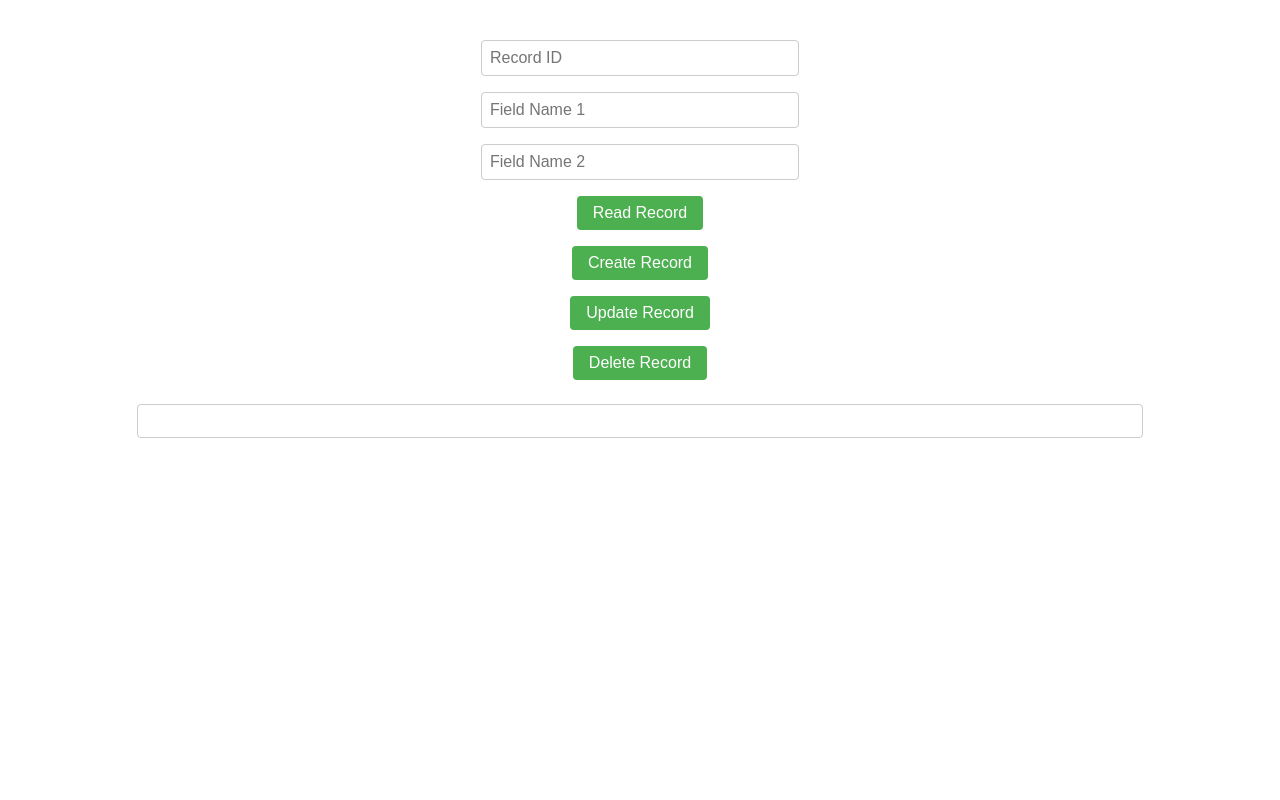
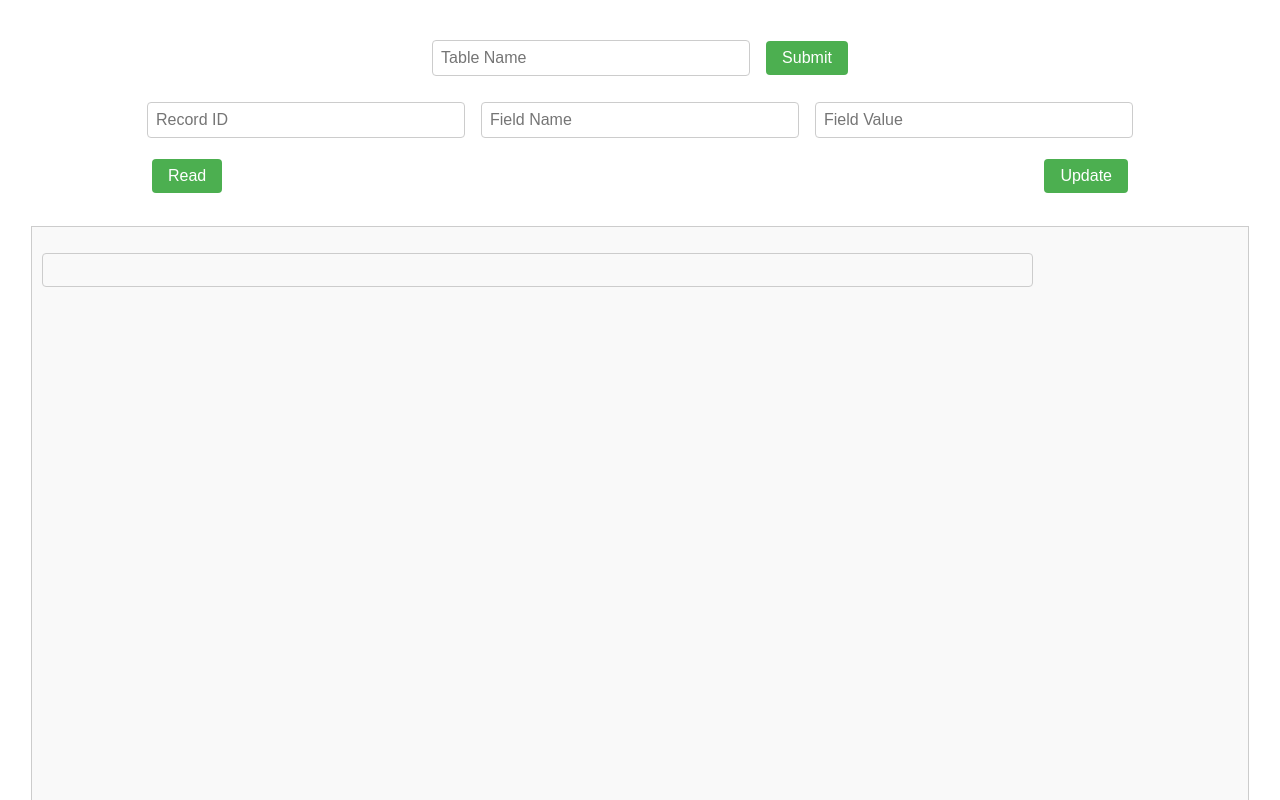
Before and after one commit to SunGodRamen/filemaker-poc, a React (Create React App) app: page / in a window 1280 px wide. Shown: the top 800 px of the page. Built offline with nearby package versions, Linux system fonts and the light colour scheme.

Commit message:
componentization and table list

```diff
--- a/package.json
+++ b/package.json
@@ -7,6 +7,7 @@
     "@testing-library/react": "^13.4.0",
     "@testing-library/user-event": "^13.5.0",
     "axios": "^1.4.0",
+    "prop-types": "^15.8.1",
     "react": "^18.2.0",
     "react-dom": "^18.2.0",
     "react-scripts": "5.0.1",
--- a/src/components/FileMakerClient.css
+++ b/src/components/FileMakerClient.css
@@ -1,3 +1,4 @@
+/* FileMakerClient.css */
 .filemaker-container {
   display: flex;
   flex-direction: column;
--- a/src/components/FileMakerClient.jsx
+++ b/src/components/FileMakerClient.jsx
@@ -1,106 +1,31 @@
 // FileMakerClient.jsx
 import React, { useState } from 'react';
-import axios from 'axios';
+import TableSearch from './TableSearch/TableSearch';
+import RecordQuery from './RecordQuery/RecordQuery';
+import ListSection from './ListSection/ListSection';
 import './FileMakerClient.css';
 
 function FileMakerClient() {
   const [data, setData] = useState(null);
-  const [recordId, setRecordId] = useState('');
-  const [fieldData, setFieldData] = useState({ fieldName1: '', fieldName2: '' });
-
-  const headers = {
-    'Content-Type': 'application/json',
-    'Authorization': 'Bearer YOUR_ACCESS_TOKEN',
-  };
-
-  const fetchRecord = async () => {
-    try {
-      const response = await axios.get(
-        `https://YOUR_FILEMAKER_SERVER_URL/fmi/data/vLatest/databases/YOUR_DATABASE/layouts/YOUR_LAYOUT/records/${recordId}`,
-        { headers }
-      );
-      setData(response.data);
-    } catch (error) {
-      console.error('There was an error!', error);
-    }
-  };
-
-  const createRecord = async () => {
-    try {
-      const response = await axios.post(
-        'https://YOUR_FILEMAKER_SERVER_URL/fmi/data/vLatest/databases/YOUR_DATABASE/layouts/YOUR_LAYOUT/records',
-        { fieldData },
-        { headers }
-      );
-      setData(response.data);
-    } catch (error) {
-      console.error('There was an error!', error);
-    }
-  };
-
-  const updateRecord = async () => {
-    try {
-      const response = await axios.patch(
-        `https://YOUR_FILEMAKER_SERVER_URL/fmi/data/vLatest/databases/YOUR_DATABASE/layouts/YOUR_LAYOUT/records/${recordId}`,
-        { fieldData },
-        { headers }
-      );
-      setData(response.data);
-    } catch (error) {
-      console.error('There was an error!', error);
-    }
-  };
-
-  const deleteRecord = async () => {
-    try {
-      const response = await axios.delete(
-        `https://YOUR_FILEMAKER_SERVER_URL/fmi/data/vLatest/databases/YOUR_DATABASE/layouts/YOUR_LAYOUT/records/${recordId}`,
-        { headers }
-      );
-      setData(response.data);
-    } catch (error) {
-      console.error('There was an error!', error);
-    }
-  };
+  const [tableName, setTableName] = useState('');
 
   return (
     <div className="filemaker-container">
-      <input
-        className="filemaker-input"
-        type="text"
-        placeholder="Record ID"
-        value={recordId}
-        onChange={(e) => setRecordId(e.target.value)}
-      />
-      <input
-        className="filemaker-input"
-        type="text"
-        placeholder="Field Name 1"
-        value={fieldData.fieldName1}
-        onChange={(e) => setFieldData({ ...fieldData, fieldName1: e.target.value })}
-      />
-      <input
-        className="filemaker-input"
-        type="text"
-        placeholder="Field Name 2"
-        value={fieldData.fieldName2}
-        onChange={(e) => setFieldData({ ...fieldData, fieldName2: e.target.value })}
+      {/* Table Search Section */}
+      <TableSearch
+        tableName={tableName}
+        setTableName={setTableName}
+        setData={setData}
       />
 
-      <button className="filemaker-button" onClick={fetchRecord}>
-        Read Record
-      </button>
-      <button className="filemaker-button" onClick={createRecord}>
-        Create Record
-      </button>
-      <button className="filemaker-button" onClick={updateRecord}>
-        Update Record
-      </button>
-      <button className="filemaker-button" onClick={deleteRecord}>
-        Delete Record
-      </button>
+      {/* Record Query Section */}
+      <RecordQuery
+        tableName={tableName}
+        setData={setData}
+      />
 
-      <pre className="data-display">{data && JSON.stringify(data, null, 2)}</pre>
+      {/* List Section */}
+      <ListSection data={data} />
     </div>
   );
 }
--- /dev/null
+++ b/src/components/ListSection/ListSection.css
@@ -0,0 +1,13 @@
+/* ListSection.css */
+.list-section {
+  margin: 10px;
+  width: calc(100% - 20px);
+  min-height: calc(100vh - 20px);
+  background-color: #f9f9f9;
+  border: 1px solid #ccc;
+  padding: 10px;
+}
+
+.data-display {
+  white-space: pre-wrap;
+}
--- /dev/null
+++ b/src/components/ListSection/ListSection.jsx
@@ -0,0 +1,15 @@
+// ListSection.jsx
+import React from 'react';
+import './ListSection.css';
+
+function ListSection({ data }) {
+  return (
+    <div className="list-section">
+      <pre className="data-display">
+        {data && JSON.stringify(data, null, 2)}
+      </pre>
+    </div>
+  );
+}
+
+export default ListSection;
--- /dev/null
+++ b/src/components/RecordQuery/RecordQuery.css
@@ -0,0 +1,39 @@
+/* RecordQuery.css */
+.record-query-section {
+  margin: 10px;
+}
+
+.inputs-container {
+  display: flex;
+  flex-wrap: wrap;
+}
+
+.record-id-input {
+  flex-basis: 100%;
+}
+
+.field-inputs {
+  display: flex;
+  flex: 1;
+}
+
+.filemaker-input {
+  margin: 5px;
+}
+
+.buttons-container {
+  margin: 5px;
+  display: flex;
+  justify-content: space-between;
+}
+
+.filemaker-button {
+  margin: 5px;
+}
+
+@media screen and (min-width: 480px) {
+  .record-id-input {
+    flex-basis: auto;
+    flex: 1;
+  }
+}
--- /dev/null
+++ b/src/components/RecordQuery/RecordQuery.jsx
@@ -0,0 +1,80 @@
+// RecordQuery.jsx
+import React, { useState } from 'react';
+import axios from 'axios';
+import './RecordQuery.css';
+
+function RecordQuery({ tableName, setData }) {
+  const [recordId, setRecordId] = useState('');
+  const [fieldName, setFieldName] = useState('');
+  const [fieldValue, setFieldValue] = useState('');
+
+  const headers = {
+    'Content-Type': 'application/json',
+    'Authorization': 'Bearer YOUR_ACCESS_TOKEN',
+  };
+
+  const fetchRecord = async () => {
+    try {
+      const response = await axios.get(
+        `https://YOUR_FILEMAKER_SERVER_URL/fmi/data/vLatest/databases/YOUR_DATABASE/layouts/${tableName}/records/${recordId}`,
+        { headers }
+      );
+      setData(response.data);
+    } catch (error) {
+      console.error('There was an error!', error);
+    }
+  };
+
+  const updateRecord = async () => {
+    try {
+      const response = await axios.patch(
+        `https://YOUR_FILEMAKER_SERVER_URL/fmi/data/vLatest/databases/YOUR_DATABASE/layouts/${tableName}/records/${recordId}`,
+        { [fieldName]: fieldValue },
+        { headers }
+      );
+      setData(response.data);
+    } catch (error) {
+      console.error('There was an error!', error);
+    }
+  };
+
+  return (
+    <div className="record-query-section">
+      <div className="inputs-container">
+        <input
+          className="filemaker-input record-id-input"
+          type="text"
+          placeholder="Record ID"
+          value={recordId}
+          onChange={(e) => setRecordId(e.target.value)}
+        />
+        <div className="field-inputs">
+          <input
+            className="filemaker-input"
+            type="text"
+            placeholder="Field Name"
+            value={fieldName}
+            onChange={(e) => setFieldName(e.target.value)}
+          />
+          <input
+            className="filemaker-input"
+            type="text"
+            placeholder="Field Value"
+            value={fieldValue}
+            onChange={(e) => setFieldValue(e.target.value)}
+          />
+        </div>
+      </div>
+      <div className="buttons-container">
+        <button className="filemaker-button" onClick={fetchRecord}>
+          Read
+        </button>
+        <button className="filemaker-button" onClick={updateRecord}>
+          Update
+        </button>
+      </div>
+    </div>
+  );
+}
+
+export default RecordQuery;
--- /dev/null
+++ b/src/components/TableSearch/TableSearch.jsx
@@ -0,0 +1,39 @@
+// TableSearch.jsx
+import React from 'react';
+import axios from 'axios';
+
+function TableSearch({ tableName, setTableName, setData }) {
+  const headers = {
+    'Content-Type': 'application/json',
+    'Authorization': 'Bearer YOUR_ACCESS_TOKEN',
+  };
+
+  const fetchTable = async () => {
+    try {
+      const response = await axios.get(
+        `https://YOUR_FILEMAKER_SERVER_URL/fmi/data/vLatest/databases/YOUR_DATABASE/layouts/${tableName}/records`,
+        { headers }
+      );
+      setData(response.data);
+    } catch (error) {
+      console.error('There was an error!', error);
+    }
+  };
+
+  return (
+    <div className="table-search-section">
+      <input
+        className="filemaker-input"
+        type="text"
+        placeholder="Table Name"
+        value={tableName}
+        onChange={(e) => setTableName(e.target.value)}
+      />
+      <button className="filemaker-button" onClick={fetchTable}>
+        Submit
+      </button>
+    </div>
+  );
+}
+
+export default TableSearch;
```
Also changed, not shown: src/components/TableSearch/TableSearch.css (added), 1 other file (tests, documents, lock files or other folders).
